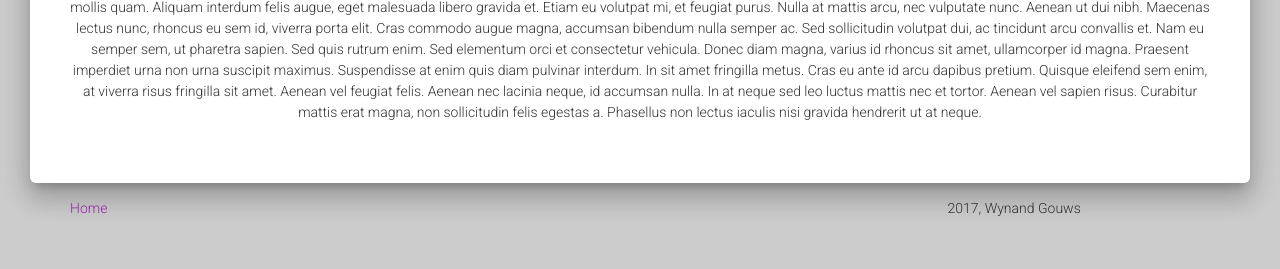
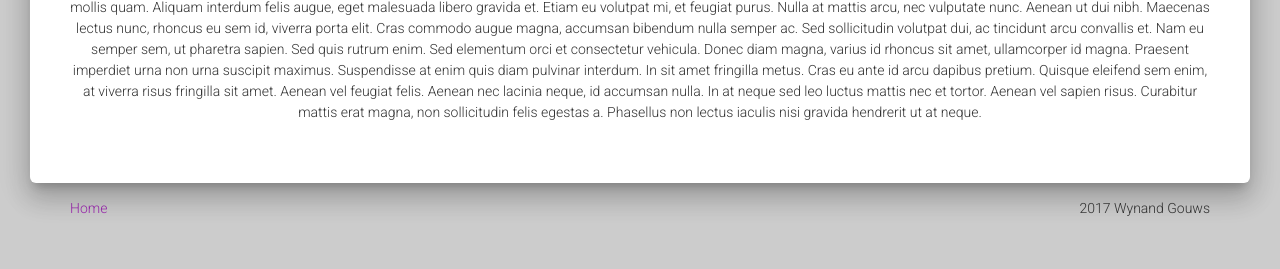
Before and after one commit to WnndGws/wynsite_old, a Django app: page /wynand/ in a window 1280 px wide. Shown: the part 834-1103 px from the top of the page. Run offline with Django 3.2, Linux system fonts and the light colour scheme; some libraries are stand-ins or nearby versions.

Commit message:
trying to allign text

```diff
--- a/wynand/templates/wynand/includes/footer.html
+++ b/wynand/templates/wynand/includes/footer.html
@@ -18,8 +18,8 @@
                 </script>
             </div>
 
-            <div class="col-xs-3">
-                2017, Wynand Gouws
+            <div class="col-xs-3" align="right">
+                2017 Wynand Gouws
             </div>
 
         </div>
```
